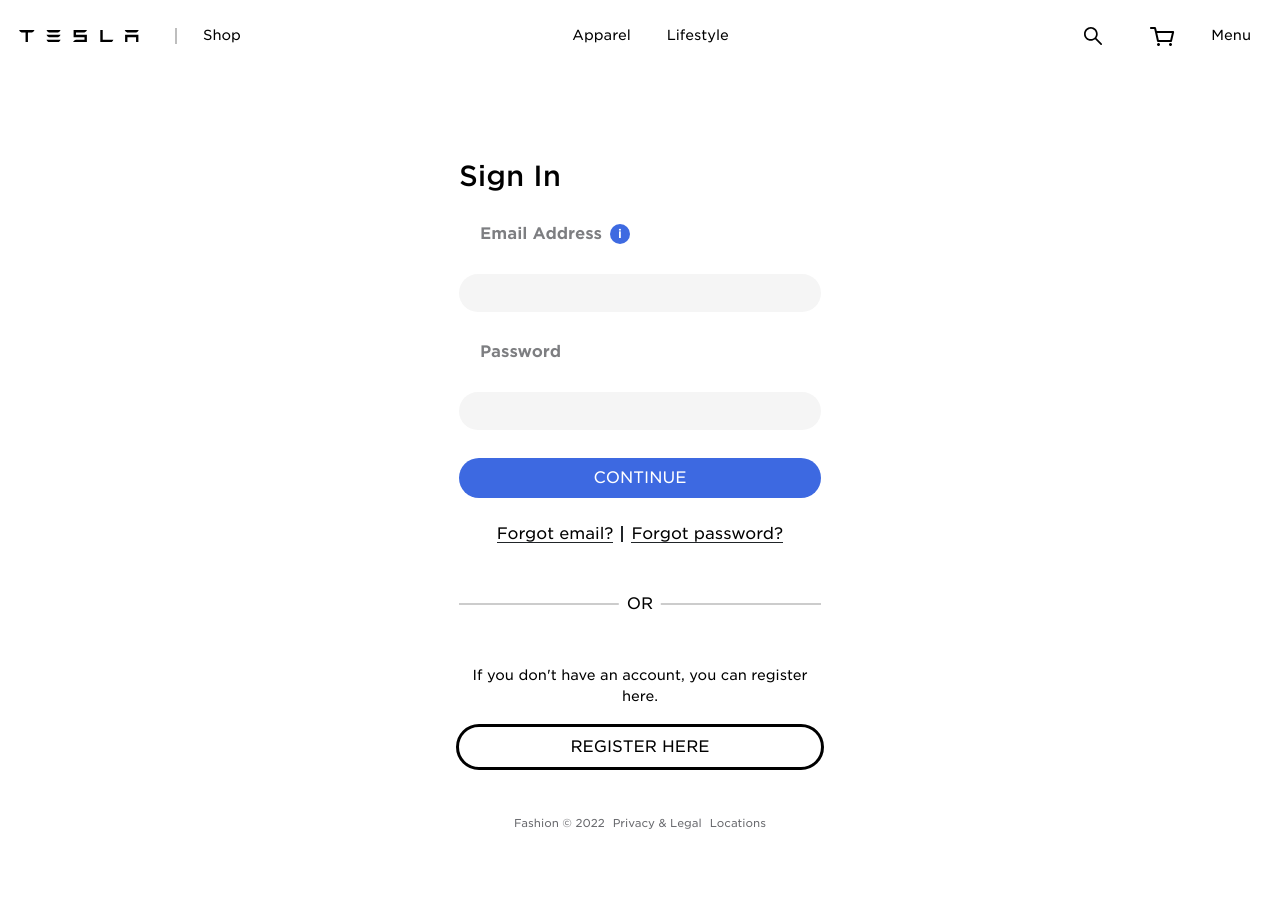
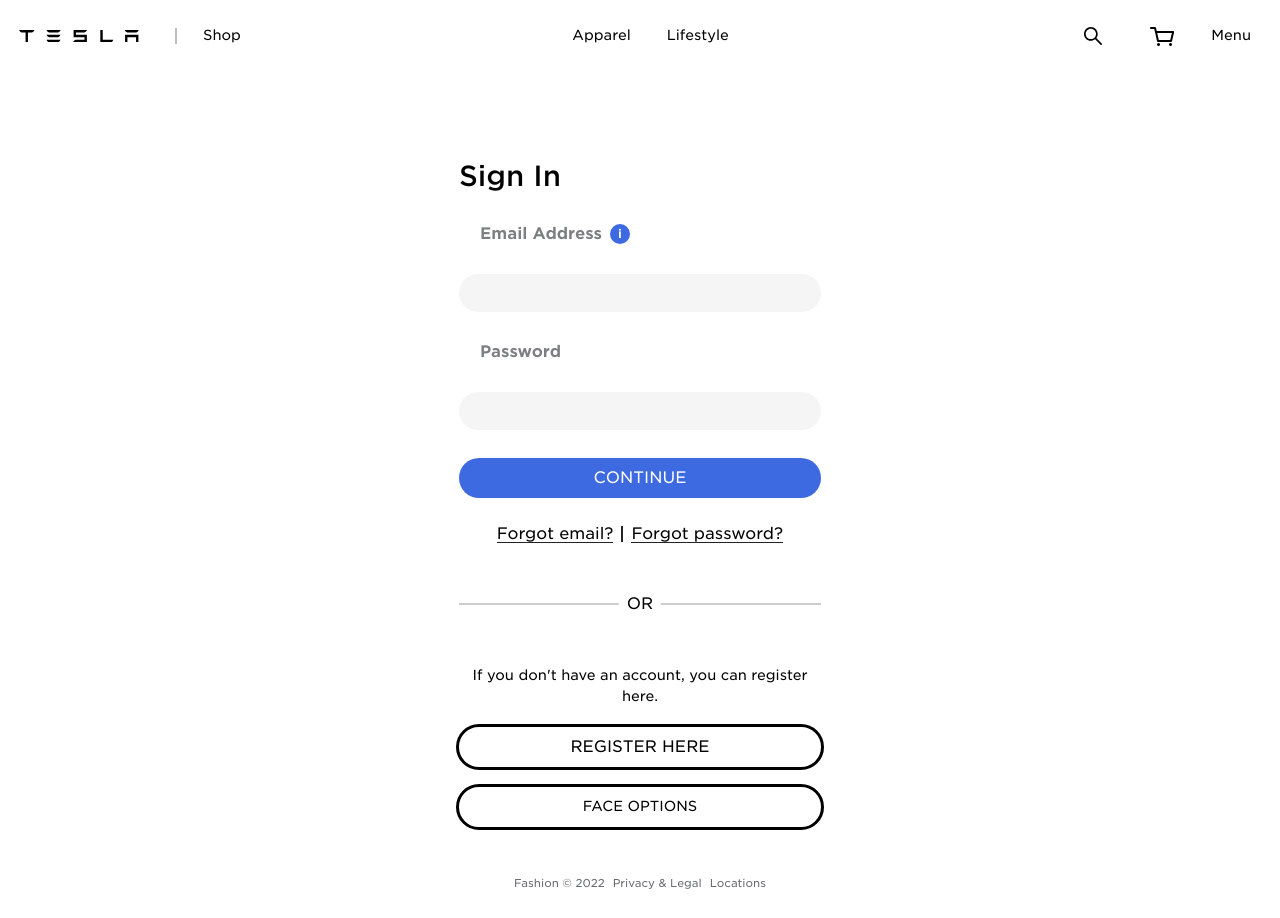
Before and after one commit to btlam02/Fashion-Website, a React (Create React App) app in the folder frontend/: page /groupproject/signin in a window 1280 px wide. Before the commit the page ends 858 px from the top, so only its background shows below. Built offline with nearby package versions, Linux system fonts and the light colour scheme.

Commit message:
update navigate face auth

```diff
--- a/frontend/src/components/faceRegisterPage/FaceAuth.js
+++ b/frontend/src/components/faceRegisterPage/FaceAuth.js
@@ -1,12 +1,14 @@
 import { useEffect, useState } from "react";
 import styled from "styled-components";
-import { useNavigate } from "react-router-dom";
+import { useNavigate, useNavigationType } from "react-router-dom";
 
 const script = document.createElement('script')
 script.type = 'text/javascript';
 script.async = true;
 script.src = 'https://cdn.faceio.net/fio.js';
 document.head.appendChild(script);
+
+
 
 const StyledCheckoutPage = styled.div`
   * {
@@ -195,6 +197,8 @@ const modalStyle = {
 
 
 function FaceAuth() {
+  const navigate = useNavigate();
+  const [error, setError] = useState(null);
   let faceio;
 
   useEffect(() => {
@@ -216,6 +220,7 @@ function FaceAuth() {
       Enrollment Date: ${response.timestamp}
       Gender: ${response.details.gender}
       Age Approximation: ${response.details.age}`);
+      navigate("/groupproject");
     } catch (error) {
       console.log(error);
     }
@@ -230,6 +235,7 @@ function FaceAuth() {
       console.log(` Unique Facial ID: ${response.facialId}
           PayLoad: ${response.payload}
           `);
+      navigate("/groupproject");
     } catch (error) {
       console.log(error);
     }
--- a/frontend/src/components/loginPage/LoginPage.js
+++ b/frontend/src/components/loginPage/LoginPage.js
@@ -292,6 +292,9 @@ export default function LoginPage() {
           If you don't have an account, you can register here.
         </p>
         <button onClick={() => navigate("/groupproject/signup")}>REGISTER HERE</button>
+
+        <p><button onClick={() => navigate("/groupproject/faceAuth")}>FACE OPTIONS</button> </p>
+
       </div>
     </StyledCheckoutPage>
   );
```
